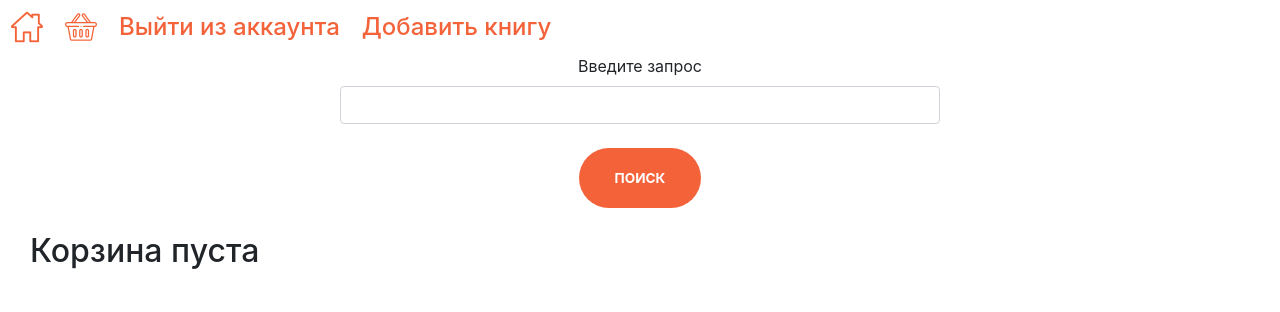
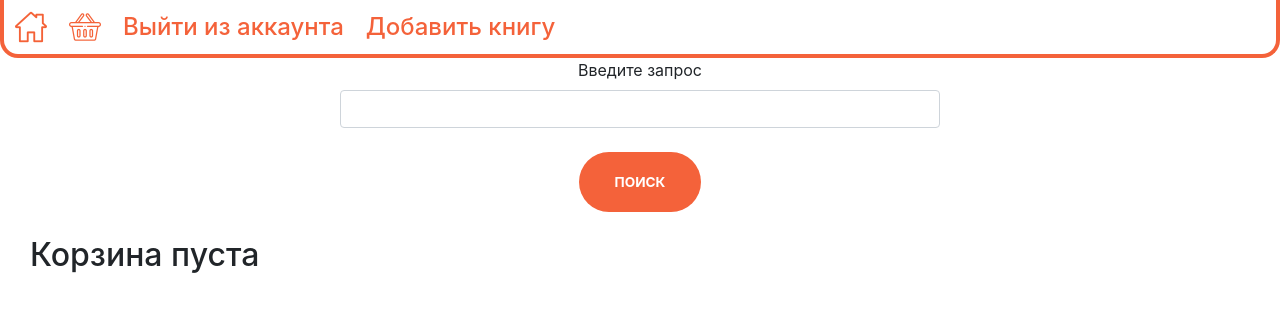
Before and after one commit to code-qote/book_shop, a Flask app: page /basket/2 in a window 1280 px wide. Shown: the top 312 px of the page. Run offline with Flask 2, Linux system fonts and the light colour scheme; a user stored in the database is signed in; data that the repository does not hold is empty; parts of the project's set-up code (start-up, migrations or seed data) failed here and were passed over; some libraries are stand-ins or nearby versions.

Commit message:
final_update

```diff
--- a/forms.py
+++ b/forms.py
@@ -34,7 +34,7 @@ class SearchForm(FlaskForm):
 
 class ReviewForm(FlaskForm):
     text = TextAreaField('Ваш отзыв')
-    rating = IntegerField('Рейтинг', validators=[DataRequired()], widget=NumberInput(min=0, max=5, step=1))
+    rating = IntegerField('Рейтинг', validators=[DataRequired()], widget=NumberInput(min=0, max=5))
     submit = SubmitField('Отправить')
 
 class BuyingForm(FlaskForm):
--- a/main.py
+++ b/main.py
@@ -57,7 +57,6 @@ def send_email(email, text):
         msg['From'], msg['To'], msg.as_string())
     except:
         return 'Error'
-
 
 @login_manager.user_loader
 def load_user(user_id):
@@ -129,7 +128,7 @@ def main_page():
         books = get(url_api + '/books').json()['books']
         request = search.request.data
         for book in books:
-            book['search'] = len(set(request.split()) & set(f"{book['name']} {book['author']} {book['year']} {book['price']}".split()))
+            book['search'] = len(set(request.lower().split()) & set(f"{book['name']} {book['author']} {book['year']} {book['price']}".lower().split()))
         books.sort(key = lambda x: x['search'])
         books = list(filter(lambda x: x['search'] != 0, books))
         genres = get(url_api + '/genres').json()['genres']
@@ -153,7 +152,7 @@ def bestsellers_page():
         books = get(url_api + '/books').json()['books']
         request = search.request.data
         for book in books:
-            book['search'] = len(set(request.split()) & set(f"{book['name']} {book['author']} {book['year']} {book['price']}".split()))
+            book['search'] = len(set(request.lower().split()) & set(f"{book['name']} {book['author']} {book['year']} {book['price']}".lower().split()))
         books.sort(key = lambda x: x['search'])
         books = list(filter(lambda x: x['search'] != 0, books))
         genres = get(url_api + '/genres').json()['genres']
@@ -180,7 +179,7 @@ def book_page(book_id):
         books = get(url_api + '/books').json()['books']
         request = search.request.data
         for book in books:
-            book['search'] = len(set(request.split()) & set(f"{book['name']} {book['author']} {book['year']} {book['price']}".split()))
+            book['search'] = len(set(request.lower().split()) & set(f"{book['name']} {book['author']} {book['year']} {book['price']}".lower().split()))
         books.sort(key = lambda x: x['search'])
         books = list(filter(lambda x: x['search'] != 0, books))
         genres = get(url_api + '/genres').json()['genres']
@@ -247,7 +246,7 @@ def basket_page(user_id):
         books = get(url_api + '/books').json()['books']
         request = search.request.data
         for book in books:
-            book['search'] = len(set(request.split()) & set(f"{book['name']} {book['author']} {book['year']} {book['price']}".split()))
+            book['search'] = len(set(request.lower().split()) & set(f"{book['name']} {book['author']} {book['year']} {book['price']}".lower().split()))
         books.sort(key = lambda x: x['search'])
         books = list(filter(lambda x: x['search'] != 0, books))
         genres = get(url_api + '/genres').json()['genres']
@@ -277,7 +276,10 @@ def delete_basket_item(user_id, book_id):
             basket.remove(item)
             break
     user = session.query(User).get(user_id)
-    user.basket = ','.join([' '.join(item) for item in basket])
+    if len(basket) == 1:
+        user.basket = ' '.join(basket[0]) + ','
+    else:
+        user.basket = ','.join([' '.join(item) for item in basket])
     session.commit()
     return redirect('/basket/' + str(user_id))
 
--- a/templates/add_book.html
+++ b/templates/add_book.html
@@ -1,7 +1,7 @@
 {% extends "forms_base.html" %}
 
 {% block style %}
-    <title>Изменение</title>
+    <title>Создание</title>
     <style>
         div.container{
             display: flex;
@@ -21,7 +21,7 @@
 {% endblock %}
 
 {% block content %}
-    <div class="container"><h2>Изменение</h2></div>
+    <div class="container"><h2>Создание</h2></div>
     <div class="container">
         <form action="" method="post" name="add_edit_book" enctype="multipart/form-data">
             {{ form.hidden_tag() }}
--- a/templates/base.html
+++ b/templates/base.html
@@ -10,10 +10,22 @@
     div.pad{
       padding: 10px;
     }
+    div.stick{
+      position: sticky;
+      top: 0;
+      background-color: white;
+      border-left: 4px solid #f4623a;
+      border-top: 0px solid #f4623a;
+      border-right: 4px solid #f4623a;
+      border-bottom: 4px solid #f4623a;
+      border-radius: 0px 0px 18px 18px;
+
+    }
   </style>
   {% block style %}{% endblock %}
 </head>
 <body>
+<div class="stick">
   <table>
       <tr>
         <td class="nav-item"><div class="pad"><a href="/"><img src="/static/img/home.png" alt="Домой"></a></div></td>
@@ -29,6 +41,7 @@
         {% endif %}
       </tr>
   </table>
+</div>
   <form action="" method="post" name="search">
     {{ search.hidden_tag() }}
     {{ search.csrf_token }}
--- a/templates/basket_page.html
+++ b/templates/basket_page.html
@@ -8,7 +8,10 @@
     }
     div.big_mar{
         margin-left: 30px;
-
+    }
+    img.book{
+        box-shadow: 10px 6px 15px 0px #000000;
+        border: 2px solid rgba(244, 98, 58, 0.71);
     }
 </style>
 {% endblock %}
@@ -18,7 +21,7 @@
     {% if items %}
         {% for item in items %}
             <a href="/books/{{ item['id'] }}">
-                <img src="/static/img/{{ item['image'] }}" width="128" height="128" alt='Не найдено'>
+                <img class="book" src="/static/img/{{ item['image'] }}" width="128" height="128" alt='Не найдено'>
                 <h3 class="h3 mb-2">{{ item['name'] }}</h3>
                 <h3 class="h3 mb-2">{{ item['author'] }}</h3>
             </a>
```
Also changed, not shown: templates/book_page.html (+11 -6 lines), templates/main_page.html (+13 -14 lines). Lines whose indentation alone changed are shown as unchanged.
